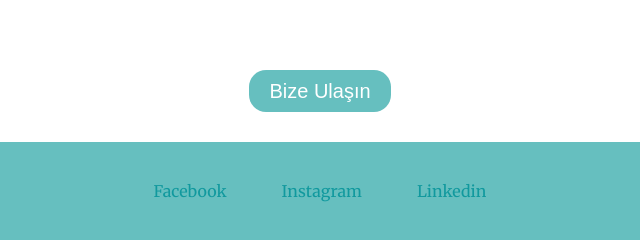
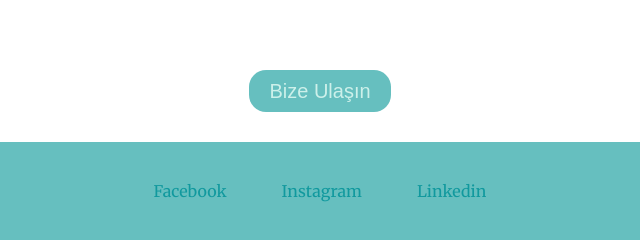
Before and after one commit to sirosiyasir/marketing-solutions, a plain HTML site: page CSS - My Site/index.html in a window 1280 px wide. In both pictures the pointer is over the link "Bize Ulaşın". Shown: the part 2162-2402 px from the top of the page, 320-960 px from the left. Drawn offline with Linux system fonts and the light colour scheme.

Commit message:
Update styles.css

```diff
--- a/CSS - My Site/css/styles.css
+++ b/CSS - My Site/css/styles.css
@@ -57,6 +57,10 @@ p {
   font-size: 20px;
   padding: 10px 20px 10px 20px;
   text-decoration: none;
+}
+
+.btn:hover {
+  color: #CDF0EA;
 }
 
 .bold {
```
